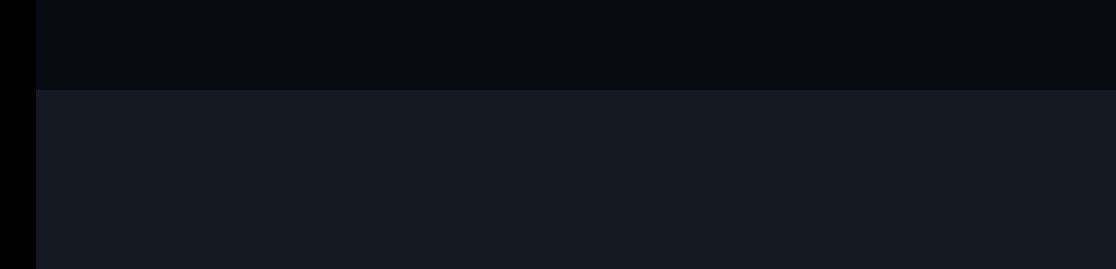
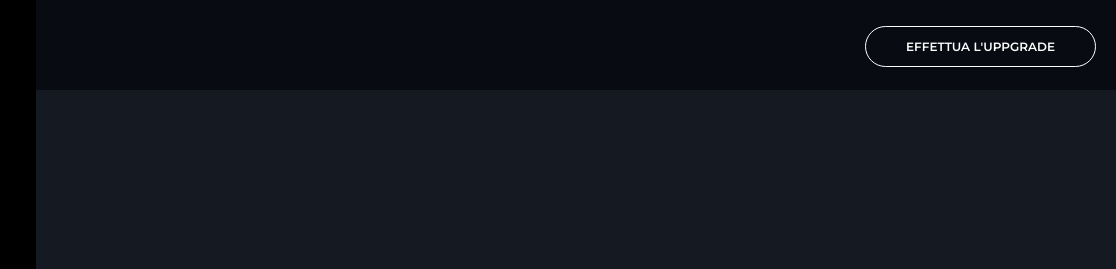
Before and after one commit to xXSamXx00/html-css-spotifyweb, a plain HTML site: page index.html in a window 1280 px wide. Shown: the top 269 px of the page, 164-1280 px from the left. Drawn offline with Linux system fonts and the light colour scheme.

Commit message:
Sezione call to action completata con effetti

```diff
--- a/index.html
+++ b/index.html
@@ -75,7 +75,11 @@
             <div class="content">
                 <!-- calltoaction -->
                 <div class="calltoaction">
-
+                    <div class="button">
+                        <a href="#" class="button_upgrade">
+                            effettua l&apos;uppgrade
+                        </a>
+                    </div>
                 </div>
                 <!-- main -->
                 <main>
--- a/style.css
+++ b/style.css
@@ -159,20 +159,43 @@ SIDE LEFT
     margin-right: 8px;
 }
 
-
 /*******************
-MAIN
+CONTENT
 *******************/
 .content {
     width: calc(100% - 200px);
     height: 100%;
 }
 
+/* calltoaction */
 .calltoaction {
     background-color: #080B12;
     height: 90px;
+    display: flex;
+    justify-content: flex-end;
 }
 
+.button {
+    align-self: center;
+    margin-right: 20px;
+}
+
+.button_upgrade {
+    padding: 12px 40px;
+    font-size: 12px;
+    font-weight: 600;
+    text-decoration: none;
+    text-transform: uppercase;
+    color: white;
+    border: 1px solid white;
+    border-radius: 50px;
+}
+
+.button:hover {
+    transform: scale(1.1);
+}
+
+/* main */
 main {
     background-color: #141922;
     overflow: auto;
```
